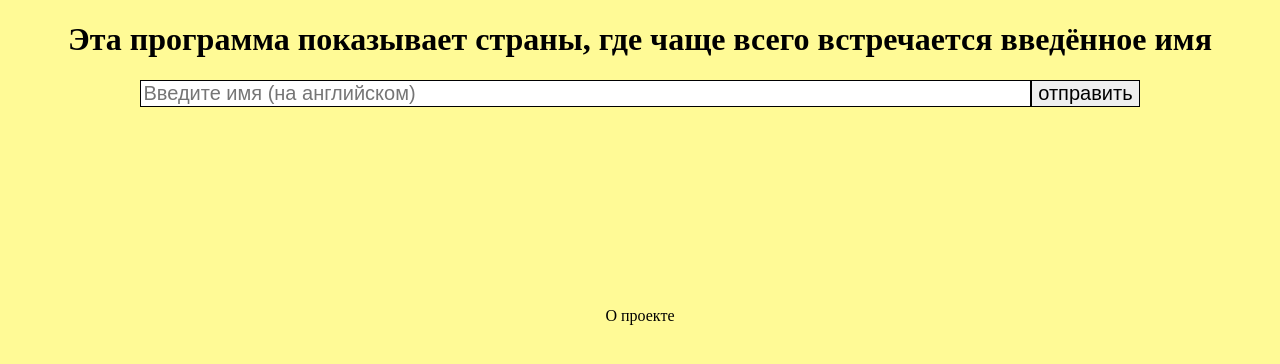
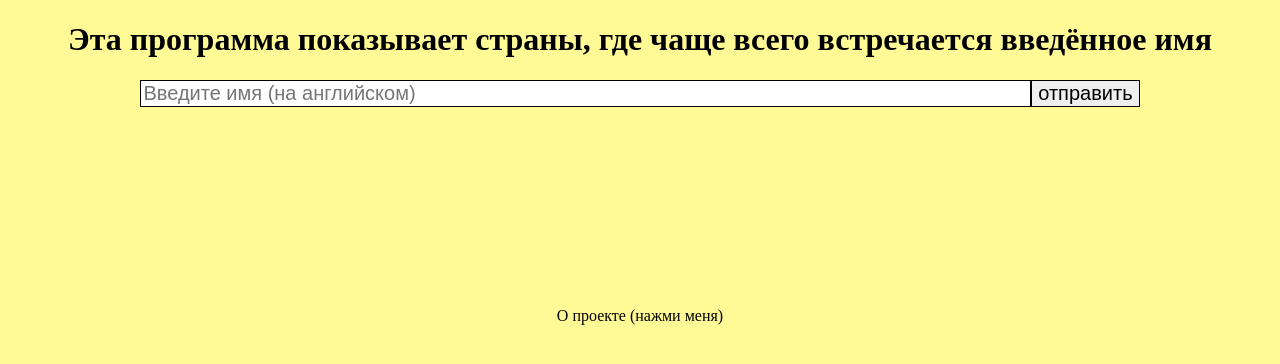
Before and after one commit to olegmyltsev/names_statistics, a plain HTML site: page index.html in a window 1280 px wide. Drawn offline with Linux system fonts and the light colour scheme.

Commit message:
Update index.html

```diff
--- a/index.html
+++ b/index.html
@@ -17,7 +17,7 @@
     <div id="result" class="result"></div>
 
     <div class="for-developers ">
-        <div class="for-developers__title">О проекте</div>
+        <div class="for-developers__title">О проекте (нажми меня)</div>
         <div class="for-developers__text ">
             Это приложение разработано Мыльцевым Олегом 04-08-2023 на базе API nationalize.io. Принимая имя от пользователя, оно делает запрос к api и получает JSON обьект со странами, в которых чаще всего встречается введённое имя. Затем, программа декодирует его и выводит на страницу.
         </div>
```
